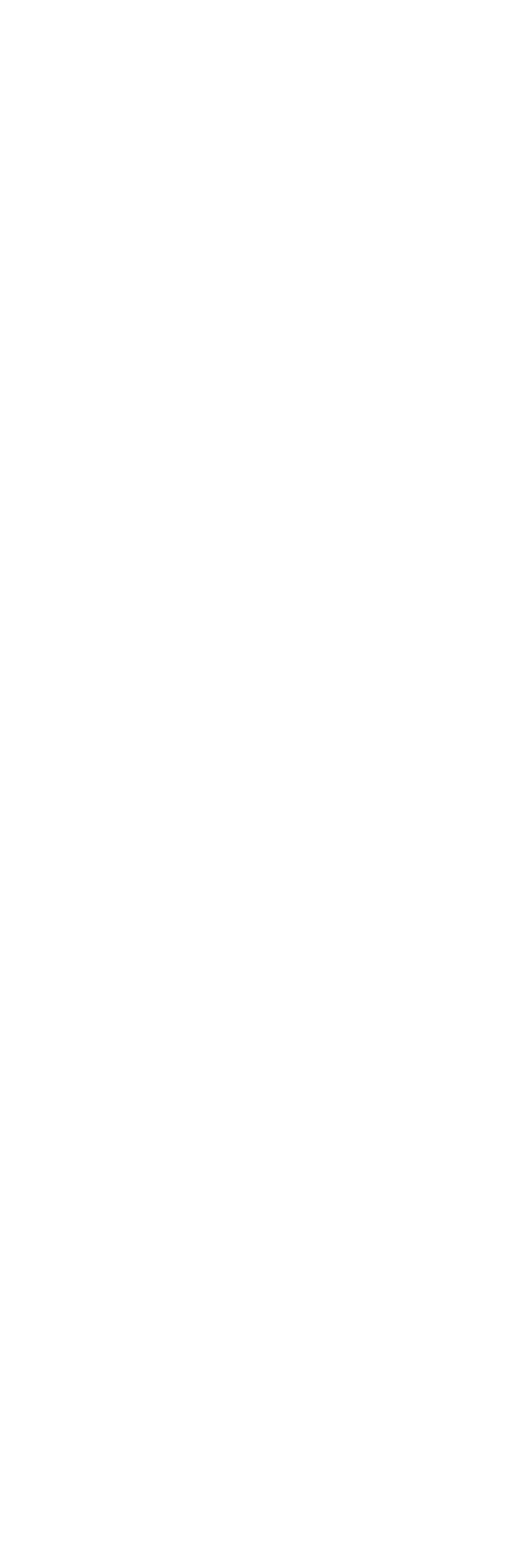
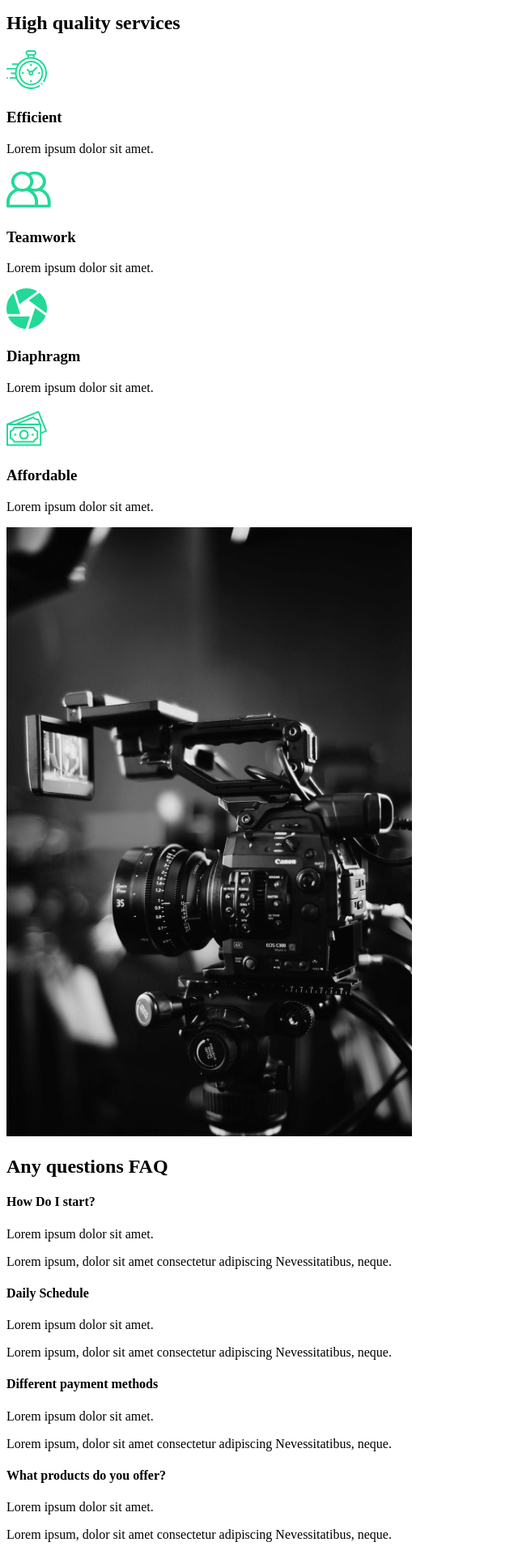
Before and after one commit to Faisal-pixel/Capture-website, a React (Create React App) app: page / in a window 1280 px wide. Shown: the part 979-2899 px from the top of the page at 81% size, without its empty margins (0-640 px from the left). Before the commit the page ends 982 px from the top, so only its background shows below. Built offline with nearby package versions, Linux system fonts and the light colour scheme.

Commit message:
ServicesSection and FaqSection

```diff
--- /dev/null
+++ b/src/components/FaqSection.jsx
@@ -0,0 +1,42 @@
+import React from "react";
+
+const FaqSection = () => {
+    return(
+        <div className="faq">
+            <h2>Any questions <span>FAQ</span></h2>
+            <div className="question">
+                <h4>How Do I start?</h4>
+                <div className="answer">
+                    <p>Lorem ipsum dolor sit amet.</p>
+                    <p>Lorem ipsum, dolor sit amet consectetur adipiscing Nevessitatibus, neque.</p>
+                </div>
+            </div>
+
+            <div className="question">
+                <h4>Daily Schedule</h4>
+                <div className="answer">
+                    <p>Lorem ipsum dolor sit amet.</p>
+                    <p>Lorem ipsum, dolor sit amet consectetur adipiscing Nevessitatibus, neque.</p>
+                </div>
+            </div>
+
+            <div className="question">
+                <h4>Different payment methods</h4>
+                <div className="answer">
+                    <p>Lorem ipsum dolor sit amet.</p>
+                    <p>Lorem ipsum, dolor sit amet consectetur adipiscing Nevessitatibus, neque.</p>
+                </div>
+            </div>
+
+            <div className="question">
+                <h4>What products do you offer?</h4>
+                <div className="answer">
+                    <p>Lorem ipsum dolor sit amet.</p>
+                    <p>Lorem ipsum, dolor sit amet consectetur adipiscing Nevessitatibus, neque.</p>
+                </div>
+            </div>
+        </div>
+    )
+}
+
+export default FaqSection;
--- /dev/null
+++ b/src/components/ServicesSection.jsx
@@ -0,0 +1,55 @@
+import React from "react";
+import clock from "../img/clock.svg";
+import diaphragm from "../img/diaphragm.svg";
+import money from "../img/money.svg";
+import teamwork from "../img/teamwork.svg";
+import home2 from "../img/home2.png";
+
+const ServicesSection = () => {
+    return (
+        <div className="services">
+            <div className="description">
+                <h2>High <span>quality</span> services</h2>
+
+                <div className="cards">
+                    <div className="card">
+                        <div className="icon">
+                            <img src={clock} alt="clock-svg"/>
+                            <h3>Efficient</h3>
+                            <p>Lorem ipsum dolor sit amet.</p>
+                        </div>
+                    </div>
+
+                    <div className="card">
+                        <div className="icon">
+                            <img src={teamwork} alt="teamwork-svg"/>
+                            <h3>Teamwork</h3>
+                            <p>Lorem ipsum dolor sit amet.</p>
+                        </div>
+                    </div>
+
+                    <div className="card">
+                        <div className="icon">
+                            <img src={diaphragm} alt="diaphragm-svg"/>
+                            <h3>Diaphragm</h3>
+                            <p>Lorem ipsum dolor sit amet.</p>
+                        </div>
+                    </div>
+
+                    <div className="card">
+                        <div className="icon">
+                            <img src={money} alt="money-svg"/>
+                            <h3>Affordable</h3>
+                            <p>Lorem ipsum dolor sit amet.</p>
+                        </div>
+                    </div>
+                </div>
+            </div>
+            <div className="image">
+                <img src={home2} alt="" />
+            </div>
+        </div>
+    )
+}
+
+export default ServicesSection;
--- a/src/routes/HomePage.jsx
+++ b/src/routes/HomePage.jsx
@@ -1,10 +1,14 @@
 import React from "react";
 import AboutSection from "../components/AboutSection";
+import FaqSection from "../components/FaqSection";
+import ServicesSection from "../components/ServicesSection";
 
 const HomePage = () => {
     return (
         <>
             <AboutSection />
+            <ServicesSection />
+            <FaqSection />
         </>
     )
 }
```
